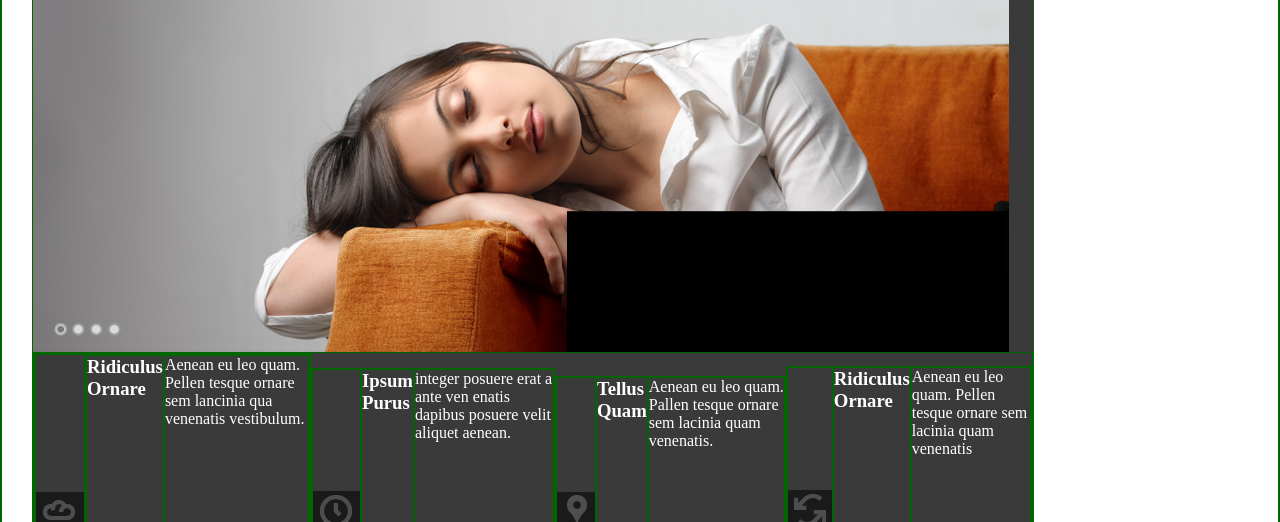
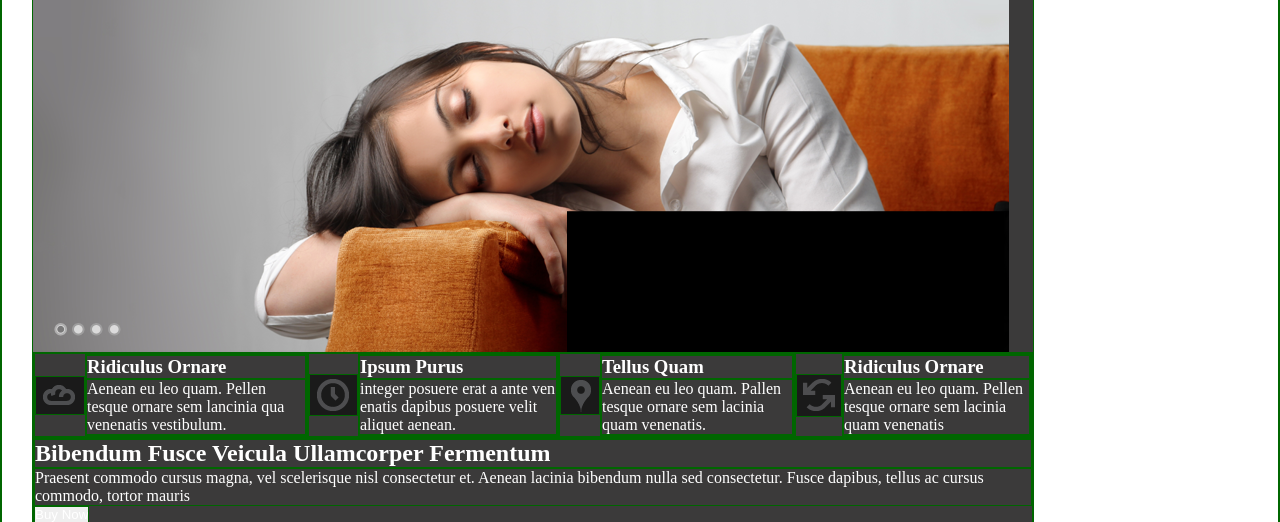
Before and after one commit to Agedob/Baby_Exam, a plain HTML site: page index.html in a window 1280 px wide. Shown: the part 149-671 px from the top of the page. Drawn offline with Linux system fonts and the light colour scheme.

Commit message:
main fixed

```diff
--- a/index.html
+++ b/index.html
@@ -26,7 +26,7 @@
             <div id="main">
                 <div id="icon_box1" class="icon_box">
                     <img src="images/content_icon1.png" id="icon_1" class="icon">
-                    <div class="icon_box">
+                    <div class="icon_text_box">
                         <h3 class="icon_title">Ridiculus Ornare</h3>
                         <p class="icon_text" >Aenean eu leo quam. Pellen
                         tesque ornare sem lancinia qua venenatis vestibulum.
@@ -35,23 +35,29 @@
                 </div>
                 <div id="icon_box2" class="icon_box">
                     <img src="images/content_icon2.png" id="icon_2" class="icon">
+                    <div class="icon_text_box">
                         <h3 class="icon_title">Ipsum Purus</h3>
                         <p class="icon_text">integer posuere erat
                             a ante ven enatis dapibus posuere velit aliquet aenean.
                         </p>
                     </div>
+                </div>
                 <div id="icon_box3" class="icon_box">
                     <img src="images/content_icon3.png" id="icon_3" class="icon">
+                    <div class="icon_text_box">
                         <h3 class="icon_title">Tellus Quam </h3>
                         <p class="icon_text">Aenean eu leo quam.
                             Pallen tesque ornare sem lacinia quam venenatis.</p>
                     </div>
+                </div>
                 <div id="icon_box4" class="icon_box">
                     <img src="images/content_icon4.png" id="icon_4" class="icon">
+                    <div class="icon_text_box">
                         <h3 class="icon_title">Ridiculus Ornare</h3>
                         <p class="icon_text">Aenean eu leo quam. Pellen tesque ornare sem
                             lacinia quam venenatis
                         </p>
+                    </div>
                 </div>
             </div>
                 <div id="split">
--- a/styles.css
+++ b/styles.css
@@ -35,11 +35,12 @@
 }
 .icon_box{
     display: flex;
+    align-items: center;
 }
 .icon_text{
     display: inline-block;
 }
 .icon{
-    padding: 50% 0%;
-    /* height: 100%; */
+    /* padding: 50% 0%;
+    height: 100%; */
 }
```
Lines whose indentation alone changed are shown as unchanged.
